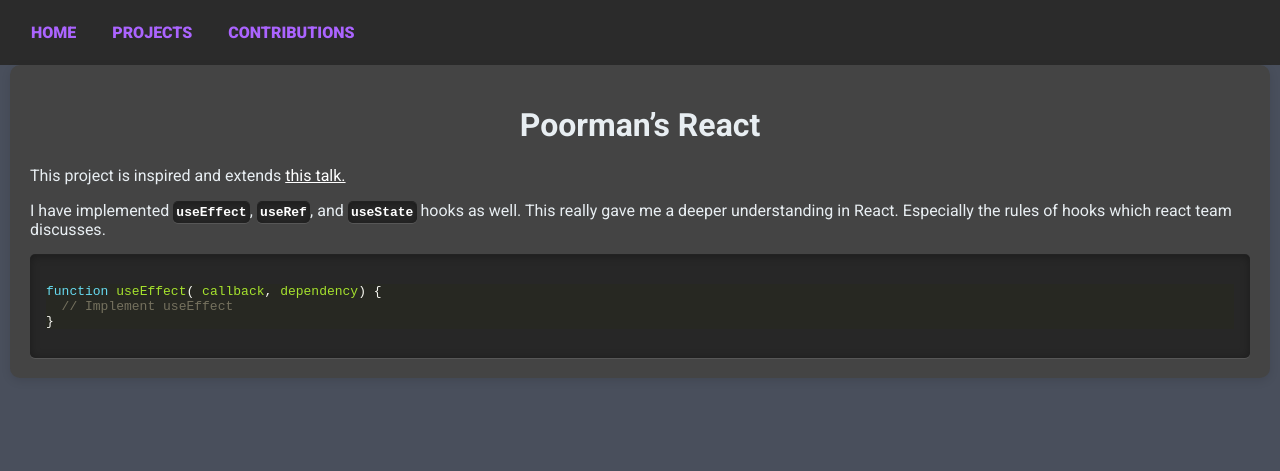
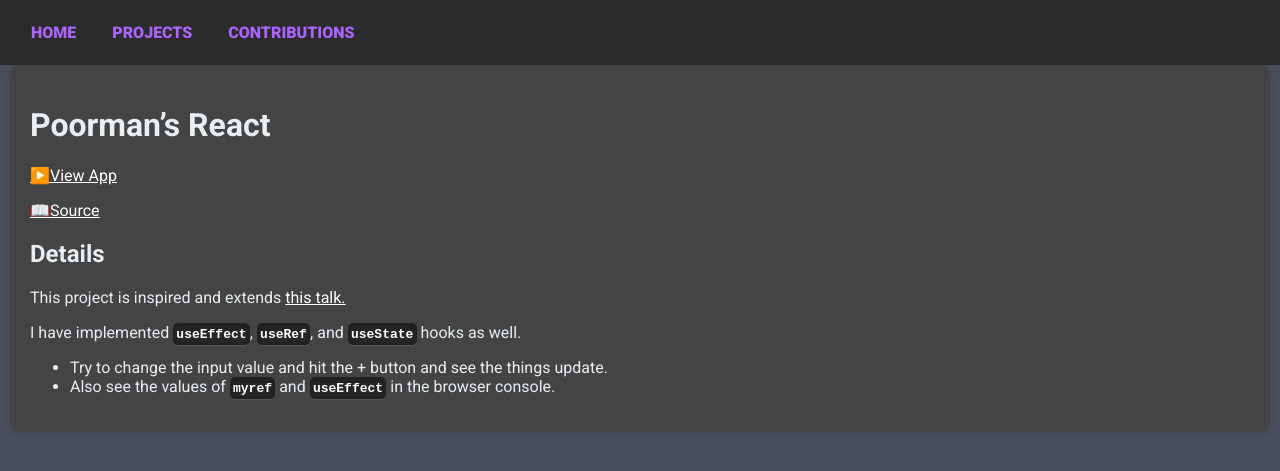
Before and after one commit to ShubhamCanMakeCommit/shubhamcanmakecommit.github.io, a Jekyll site: the page built from _projects/poorman-react.md, in a window 1280 px wide. Shown: the top 471 px of the page. Built offline with Jekyll 4.4.1, drawn with Linux system fonts in a browser that asks for light colours; emoji names are drawn with the system emoji font.

Commit message:
Add project content

```diff
--- a/_config.yml
+++ b/_config.yml
@@ -13,3 +13,5 @@
       type: projects
     values:
       layout: showcase
+plugins:
+  - jemoji
--- a/_projects/poorman-react.md
+++ b/_projects/poorman-react.md
@@ -3,12 +3,15 @@
 
 # Poorman's React
 
+[:arrow_forward:View App](https://codepen.io/shubhamcanmakecommit/pen/poNNGGZ?editors=0010)
+
+[:book:Source](https://codepen.io/shubhamcanmakecommit/pen/poNNGGZ?editors=0010)
+
+## Details
+
 This project is inspired and extends [this talk.](https://www.youtube.com/watch?v=f2mMOiCSj5c)
 
-I have implemented `useEffect`, `useRef`, and `useState` hooks as well. This really gave me a deeper understanding in React. Especially the rules of hooks which react team discusses.
+I have implemented `useEffect`, `useRef`, and `useState` hooks as well.
 
-{%highlight js%}
-function useEffect( callback, dependency) {
-  // Implement useEffect
-}
-{%endhighlight%}
+- Try to change the input value and hit the + button and see the things update.
+- Also see the values of `myref` and `useEffect` in the browser console.
--- a/_sass/_main.scss
+++ b/_sass/_main.scss
@@ -168,6 +168,11 @@
 .post a {
   color: white;
 }
+.post h1,
+.post h2,
+.post h3{
+  text-align:left;
+}
 .post code.language-plaintext {
   font-weight: bold;
   background-color: #272727;
```
